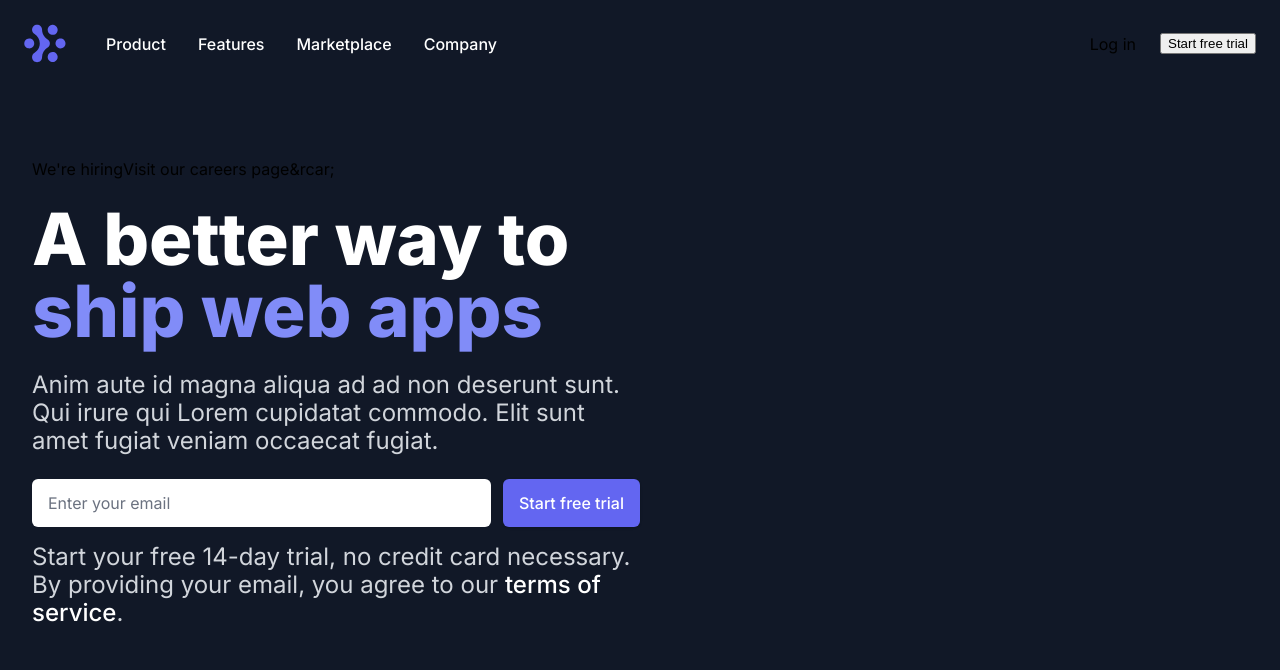
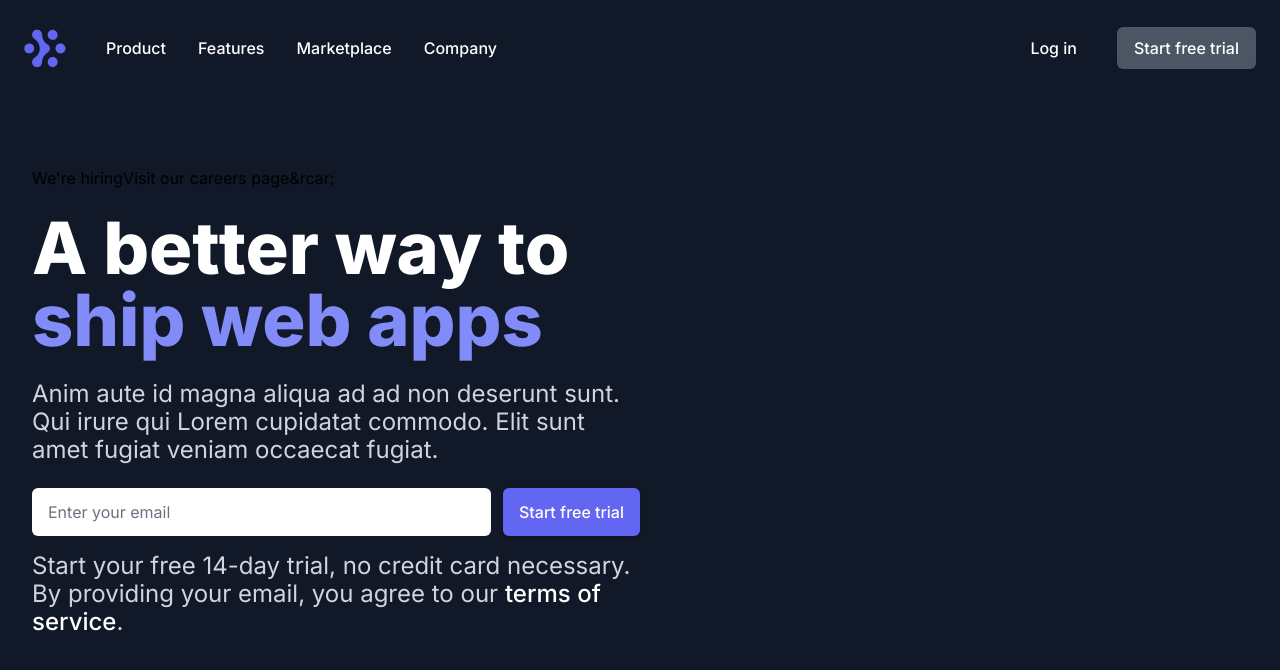
Before and after one commit to rosslibby/lennar-code-challenge, a React (Create React App) app: page / in a window 1280 px wide. Shown: the top 670 px of the page. Built offline with nearby package versions, Linux system fonts and the light colour scheme.

Commit message:
implement Button components in Header

```diff
--- a/src/components/header/index.tsx
+++ b/src/components/header/index.tsx
@@ -1,3 +1,5 @@
+import { Button } from '../form/button'
+import { ButtonVariant } from '../form/types'
 import Nav from '../nav'
 import styles from './header.module.css'
 
@@ -9,8 +11,16 @@ export default function Header() {
         <Nav />
       </div>
       <div className={styles.trailing}>
-        <span>Log in</span>
-        <button>Start free trial</button>
+        <Button
+          label="Log in"
+          onClick={() => null}
+          variant={ButtonVariant.minimal}
+        />
+        <Button
+          label="Start free trial"
+          onClick={() => null}
+          variant={ButtonVariant.secondary}
+        />
       </div>
     </header>
   )
```
